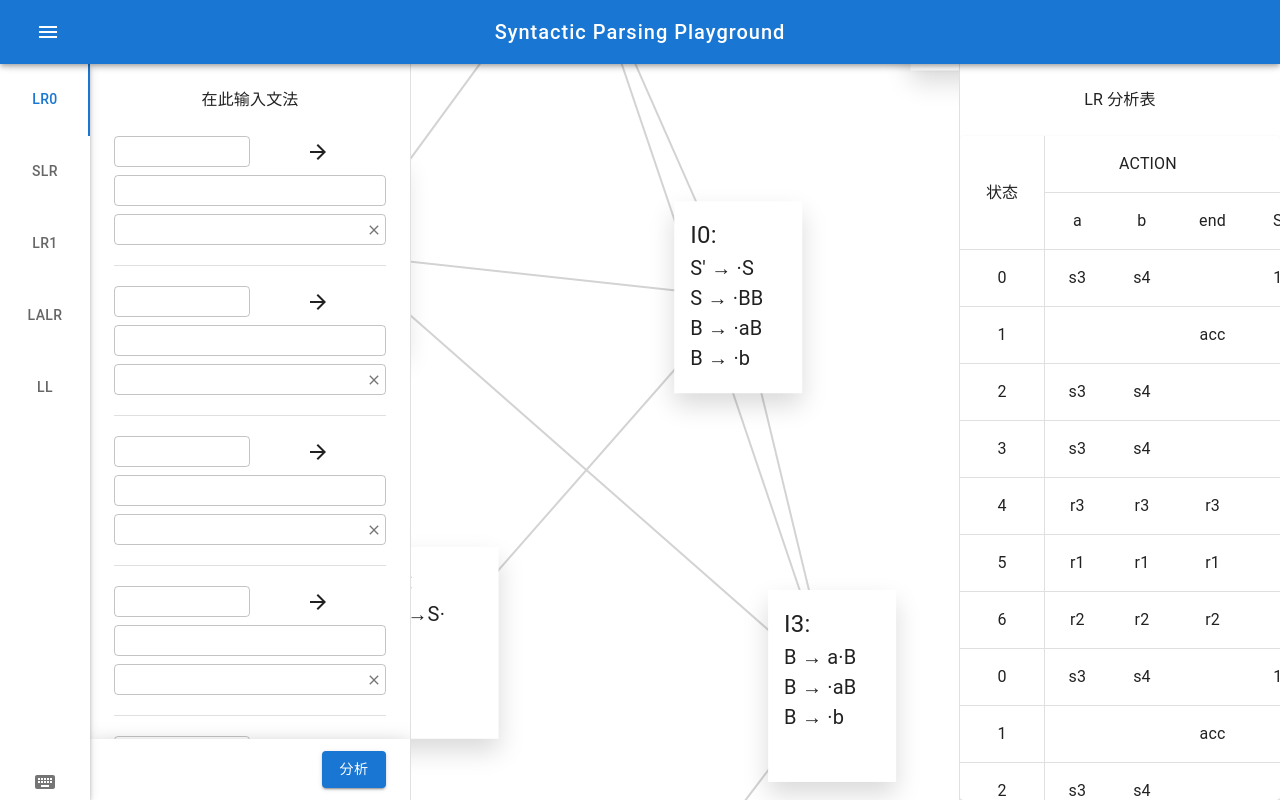
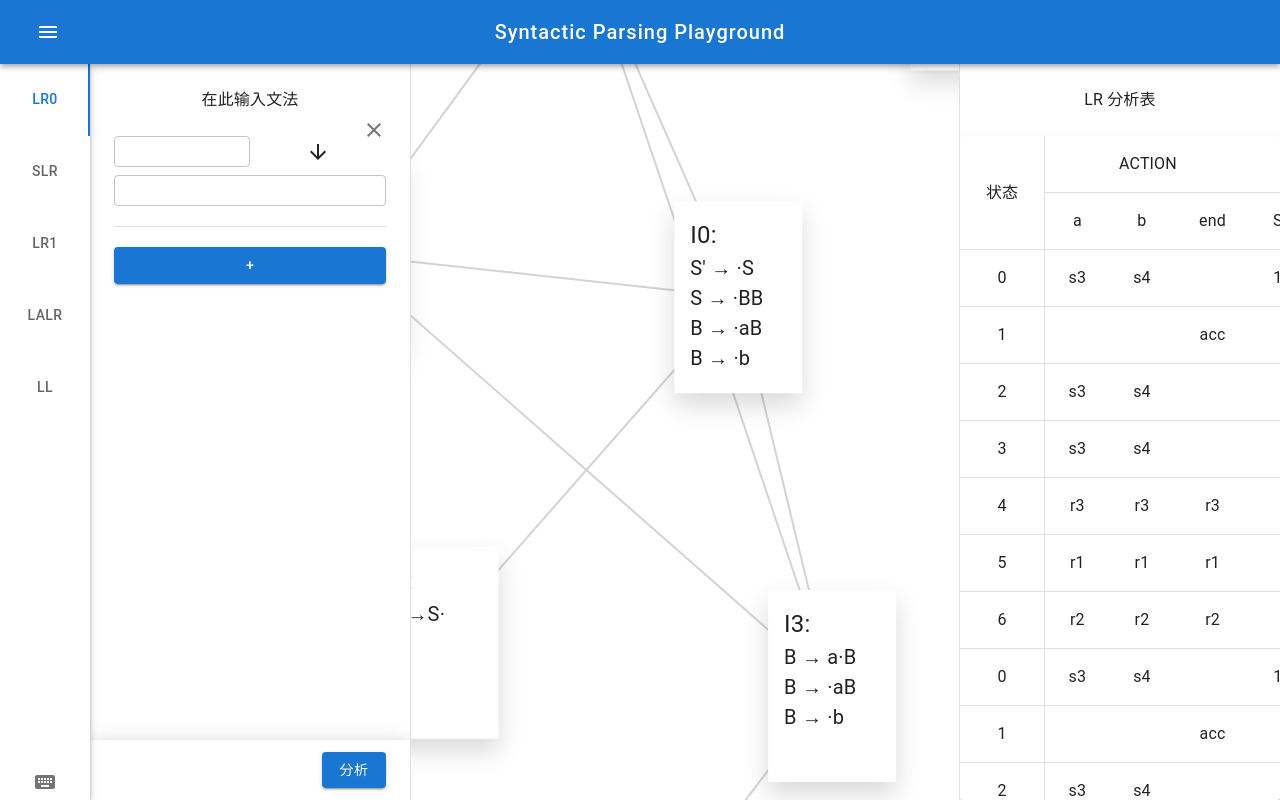
Before and after one commit to vonbrank/syntactic-parsing-playground, a React (Vite) app: page / in a window 1280 px wide. Built offline with nearby package versions, Linux system fonts and the light colour scheme.

Commit message:
feat: 实现产生式的数据收集

```diff
--- a/src/modules/automatons/lr0/LR0.ts
+++ b/src/modules/automatons/lr0/LR0.ts
@@ -1,4 +1,4 @@
-interface LR0Production {
+export interface LR0Production {
     leftSide: string;
     rightSide: string[];
 }
--- a/src/pages/Home/components/Panel.tsx
+++ b/src/pages/Home/components/Panel.tsx
@@ -63,7 +63,7 @@ export const SyntaxInputPanel = (props: SyntaxInputPanelProps) => {
                 )}
             </Stack>
             <Stack width={"32rem"} sx={{ overflowY: "auto" }}>
-                <Stack height={"100%"} alignItems={"center"}>
+                <Stack alignItems={"center"} sx={{ flexGrow: 1 }}>
                     <SyntaxInputSection />
                 </Stack>
             </Stack>
--- a/src/pages/Home/components/SyntaxInputSection/SyntaxInputSection.tsx
+++ b/src/pages/Home/components/SyntaxInputSection/SyntaxInputSection.tsx
@@ -15,23 +15,103 @@ import {
 } from "@mui/material";
 import { styled } from "@mui/material/styles";
 import ArrowForwardIcon from "@mui/icons-material/ArrowForward";
+import ArrowDownwardIcon from "@mui/icons-material/ArrowDownward";
 import ClearIcon from "@mui/icons-material/Clear";
+import {
+    LR0Grammar,
+    LR0Production
+} from "../../../../modules/automatons/lr0/LR0";
 
 const SyntaxInputSection = () => {
+    const [grammar, setGrammar] = useState<LR0Grammar>({
+        productions: [
+            {
+                leftSide: "",
+                rightSide: [""]
+            }
+        ]
+    });
+
+    const handleChangeProduction = (
+        newProduction: LR0Production,
+        newIndex: number
+    ) => {
+        setGrammar(current => {
+            const newProductions = current.productions.map(
+                (production, index) => {
+                    if (index === newIndex) return newProduction;
+                    return production;
+                }
+            );
+            return {
+                ...current,
+                productions: newProductions
+            };
+        });
+    };
+
+    const handleAddProduction = () => {
+        setGrammar(current => {
+            return {
+                ...current,
+                productions: [
+                    ...current.productions,
+                    {
+                        leftSide: "",
+                        rightSide: [""]
+                    }
+                ]
+            };
+        });
+    };
+
+    const handleDeleteProduction = (deleteIndex: number) => {
+        setGrammar(current => {
+            return {
+                ...current,
+                productions: current.productions.filter(
+                    (_, index) => index !== deleteIndex
+                )
+            };
+        });
+    };
+
+    const handleAnalyse = () => {
+        console.log(grammar);
+    };
+
     return (
         <>
-            <Box padding="2.4rem" sx={{ width: "100%" }}>
+            <Box padding="2.4rem" sx={{ width: "100%", flex: 1 }}>
                 <Typography textAlign="center" marginBottom="2.4rem">
                     在此输入文法
                 </Typography>
                 <Stack>
                     <Stack spacing={"2rem"}>
-                        {[0, 1, 2, 3, 4, 5, 6, 7, 8].map((item, index) => (
+                        {grammar.productions.map((item, index) => (
                             <>
-                                {index !== 0 && <Divider />}
-                                <ProducerBlock key={item} />
+                                <ProducerBlock
+                                    key={index}
+                                    production={item}
+                                    onChangeProduction={newProduction =>
+                                        handleChangeProduction(
+                                            newProduction,
+                                            index
+                                        )
+                                    }
+                                    onDeleteProduction={() =>
+                                        handleDeleteProduction(index)
+                                    }
+                                />
+                                <Divider />
                             </>
                         ))}
+                        <Button
+                            variant="contained"
+                            fullWidth
+                            onClick={handleAddProduction}>
+                            +
+                        </Button>
                     </Stack>
                 </Stack>
             </Box>
@@ -50,36 +130,56 @@ const SyntaxInputSection = () => {
                     zIndex: theme => theme.zIndex.drawer - 3
                 }}>
                 <Stack direction="row" justifyContent="end">
-                    <Button variant="contained">分析</Button>
+                    <Button variant="contained" onClick={handleAnalyse}>
+                        分析
+                    </Button>
                 </Stack>
             </Box>
         </>
     );
 };
 
-const ProducerBlock = () => {
+interface ProducerBlockProps {
+    production: LR0Production;
+    onChangeProduction: (newProduction: LR0Production) => void;
+    onDeleteProduction: () => void;
+}
+
+const ProducerBlock = (props: ProducerBlockProps) => {
+    const { production, onChangeProduction, onDeleteProduction } = props;
+    const { rightSide } = production;
+
     const [blockFocus, setBlockFocus] = useState(false);
-    const [producerRightSides, setProducerRightSides] = useState(["", ""]);
+    // const [producerRightSides, setProducerRightSides] = useState([""]);
+
+    const handleChangeRightSide = (newRightside: string[]) => {
+        onChangeProduction({
+            ...production,
+            rightSide: newRightside
+        });
+    };
+
     const handleChangeProducerRightSidesValue = (
         newValue: string,
         newValueIndex: number
     ) => {
-        setProducerRightSides(current =>
-            current.map((item, index) => {
-                if (index === newValueIndex) {
-                    return newValue;
-                } else return item;
-            })
-        );
+        const newRightSide = rightSide.map((item, index) => {
+            if (index === newValueIndex) {
+                return newValue;
+            } else return item;
+        });
+        handleChangeRightSide(newRightSide);
     };
 
     const handleAddRightSide = () => {
-        setProducerRightSides(current => [...current, ""]);
+        const newRightSide = [...rightSide, ""];
+        handleChangeRightSide(newRightSide);
     };
     const handleRemoveRightSide = (itemIndex: number) => {
-        setProducerRightSides(current =>
-            current.filter((item, index) => index !== itemIndex)
+        const newRightSide = rightSide.filter(
+            (item, index) => index !== itemIndex
         );
+        handleChangeRightSide(newRightSide);
     };
 
     return (
@@ -88,6 +188,7 @@ const ProducerBlock = () => {
             onFocus={() => setBlockFocus(true)}
             onBlur={() => setBlockFocus(false)}
             sx={{
+                position: "relative",
                 ":focus": {
                     outline: "none"
                 }
@@ -102,10 +203,10 @@ const ProducerBlock = () => {
                             <Stack
                                 sx={{ flex: 1, width: 0 }}
                                 alignItems="center">
-                                <ArrowForwardIcon />
+                                <ArrowDownwardIcon />
                             </Stack>
                         </Stack>
-                        {producerRightSides.map((producerRightSide, index) => (
+                        {rightSide.map((producerRightSide, index) => (
                             <SyntaxInputTextField
                                 key={index}
                                 value={producerRightSide}
@@ -146,6 +247,16 @@ const ProducerBlock = () => {
                     </Collapse>
                 </Stack>
             </Stack>
+            <IconButton
+                onClick={onDeleteProduction}
+                sx={{
+                    position: "absolute",
+                    top: "-1.8rem",
+                    right: 0,
+                    padding: 0
+                }}>
+                <ClearIcon />
+            </IconButton>
         </Box>
     );
 };
```
